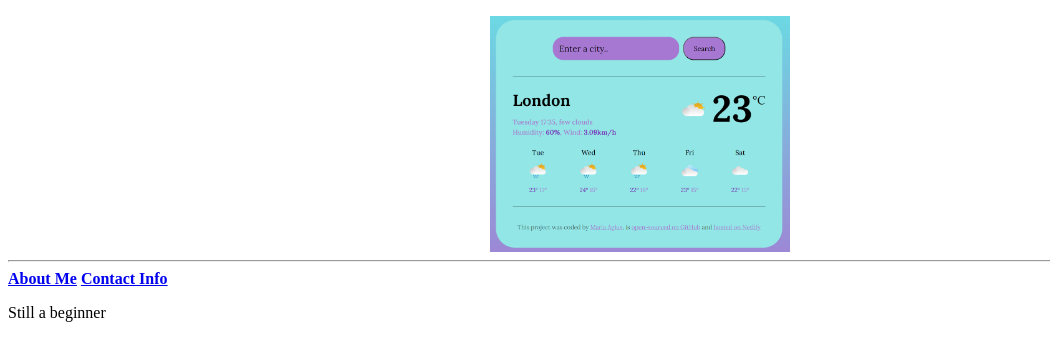
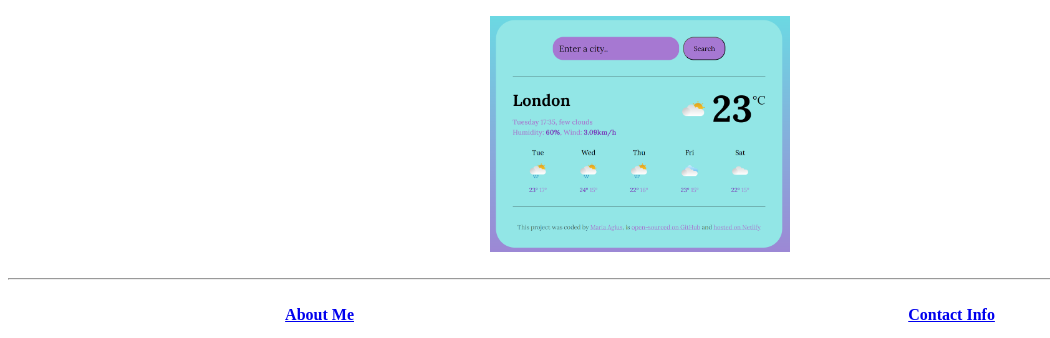
Before and after one commit to TTGLFTW/html-portfolio, a plain HTML site: page index.html in a window 1280 px wide. Shown: the part 476-814 px from the top of the page, without its empty margins (0-1050 px from the left). Drawn offline with Linux system fonts and the light colour scheme.

Commit message:
Update index.html

```diff
--- a/index.html
+++ b/index.html
@@ -16,6 +16,11 @@
         display: flex;
         flex-direction: column;
         align-items: center;
+      }
+
+      .footer {
+        display: flex;
+        justify-content: space-around;
       }
     </style>
   </head>
@@ -36,14 +41,13 @@
 
       <img src="./weatherapp.png" width="300" />
     </div>
-
+    <br />
     <hr />
+    <br />
 
     <div class="footer">
       <a href="./aboutme.html"><b>About Me</b></a>
       <a href="./contactinfo.html"><b>Contact Info</b></a>
     </div>
-
-    <p>Still a beginner</p>
   </body>
 </html>
```
